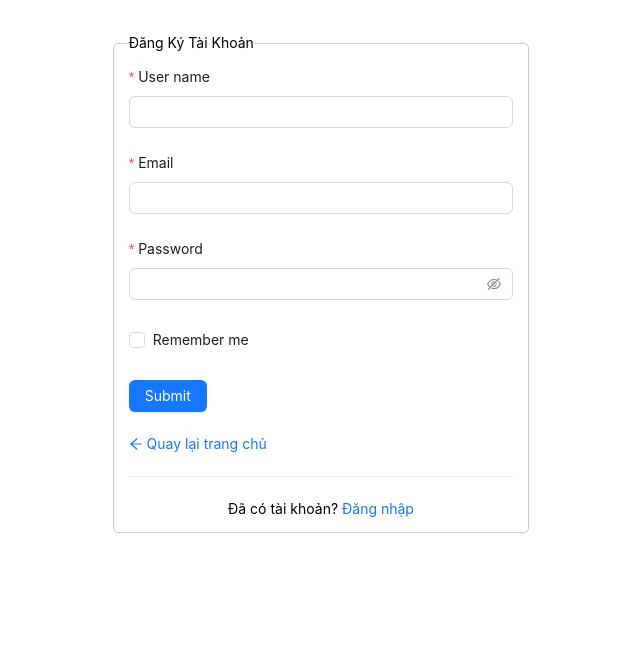
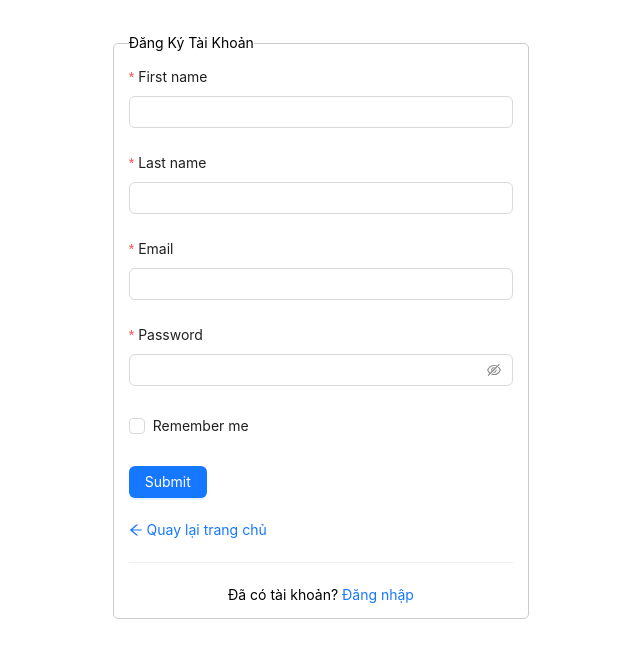
Before and after one commit to MY-LMS-PROJECT/lms-fe-reactjs, a React (Vite) app: page /auth/signup in a window 1280 px wide. Shown: the top 658 px of the page, without its empty margins (351-991 px from the left). Built offline with nearby package versions, Linux system fonts and the light colour scheme.

Commit message:
connect signup api

```diff
--- a/src/App.jsx
+++ b/src/App.jsx
@@ -3,9 +3,6 @@ import { Header } from './components/Header/Header'
 import { useStateContext } from './hooks'
 
 export default function App() {
-  const { state } = useStateContext()
-  console.log(state)
-
   return (
     <>
       <Header />
--- /dev/null
+++ b/src/axios/api.js
@@ -0,0 +1,7 @@
+import axiosCustom from './instance'
+
+export const signUpTeacher = async ({ firstName, lastName, email, password }) => {
+  const apiUrl = '/api/v1/auth/signup/teacher'
+  const data = { firstName, lastName, email, password }
+  return await axiosCustom.post(apiUrl, data)
+}
--- a/src/components/Header/Header.jsx
+++ b/src/components/Header/Header.jsx
@@ -2,8 +2,11 @@ import { Link } from 'react-router-dom'
 import { Button } from 'antd'
 import canvasLogo from './canvas-logo.svg'
 import { Avatar } from '../Avatar/Avatar'
+import { useStateContext } from '@src/hooks'
 
 export const Header = () => {
+  const { state } = useStateContext()
+
   return (
     <>
       <header className='h flex h-16 items-center justify-between px-16 shadow'>
@@ -16,7 +19,9 @@ export const Header = () => {
           <div>Menu</div>
         </div>
         <div className='flex items-center'>
+          {state.auth.isAuth ? (
             <Avatar />
+          ) : (
             <div className='flex gap-3'>
               <Link to={'/auth/login'}>
                 <Button>Đăng nhập</Button>
@@ -25,6 +30,7 @@ export const Header = () => {
                 <Button className=''>Đăng ký</Button>
               </Link>
             </div>
+          )}
         </div>
       </header>
     </>
--- a/src/contexts/stateReducer.js
+++ b/src/contexts/stateReducer.js
@@ -2,8 +2,7 @@ export const initState = {
   auth: {
     isAuth: false,
     user: {
-      name: '',
-      email: '',
+      /* firstName, lastName, email, role: { id name description }, avatar, socialId, id, social, createdAt, updatedAt, deletedAt */
     },
   },
 }
@@ -20,10 +19,7 @@ export const reducer = (state, action) => {
         ...state,
         auth: {
           isAuth: true,
-          user: {
-            name: action.payload.name,
-            email: action.payload.email,
-          },
+          user: { ...action.payload },
         },
       }
 
@@ -32,7 +28,7 @@ export const reducer = (state, action) => {
         ...state,
         auth: {
           isAuth: false,
-          user: { name: '', email: '' },
+          user: {},
         },
       }
 
--- a/src/pages/auth/SignUp.jsx
+++ b/src/pages/auth/SignUp.jsx
@@ -1,23 +1,16 @@
-import { Button, Checkbox, Col, Divider, Form, Input, notification, Row } from 'antd'
+import { Button, Checkbox, Col, Divider, Form, Input, message, notification, Row } from 'antd'
 import { Link, useNavigate } from 'react-router-dom'
 import { ArrowLeftOutlined } from '@ant-design/icons'
+import { useStateContext } from '@src/hooks'
+import { logInAction } from './authAction'
 
 export default function SignUp() {
   const navigate = useNavigate()
+  const { state, dispatch } = useStateContext()
+  console.log(state)
 
   const onFinish = async (values) => {
-    // const { name, email, password } = values;
-    // const res = await signupApi({ name, email, password });
-    // if (res) {
-    //   notification.success({ message: "Đăng ký thành công" });
-    //   console.log(res);
-    //   navigate("/login");
-    // } else {
-    //   notification.error({
-    //     message: "Người dùng đã tồn tại",
-    //   });
-    //   console.log(res);
-    // }
+    logInAction({ values, dispatch, navigate })
   }
 
   return (
@@ -34,12 +27,25 @@ export default function SignUp() {
           <legend>Đăng Ký Tài Khoản</legend>
           <Form name='basic' onFinish={onFinish} autoComplete='off' layout='vertical'>
             <Form.Item
-              label='User name'
-              name='name'
+              label='First name'
+              name='firstName'
               rules={[
                 {
                   required: true,
-                  message: 'Please input your name!',
+                  message: 'Please input your first name!',
+                },
+              ]}
+            >
+              <Input />
+            </Form.Item>
+
+            <Form.Item
+              label='Last name'
+              name='lastName'
+              rules={[
+                {
+                  required: true,
+                  message: 'Please input last name!',
                 },
               ]}
             >
--- /dev/null
+++ b/src/pages/auth/authAction.js
@@ -0,0 +1,35 @@
+import { signUpTeacher } from '@src/axios/api'
+import { ACTION_TYPE } from '@src/contexts/stateReducer'
+import { notification } from 'antd'
+
+export const logInAction = async ({ values, dispatch, navigate }) => {
+  try {
+    const { firstName, lastName, email, password } = values
+
+    const res = await signUpTeacher({ firstName, lastName, email, password })
+    console.log(res)
+    dispatch({ type: ACTION_TYPE.LOG_IN, payload: res.metadata.user })
+    localStorage.setItem('accessToken', res.metadata.tokens.accessToken)
+
+    notification.success({
+      message: 'Đăng ký thành công',
+    })
+
+    navigate('/')
+  } catch (error) {
+    let errMsg = error.response?.data?.message
+
+    if (Array.isArray(errMsg) && errMsg.length > 0) {
+      console.log('message arr', errMsg)
+      let _errMsg = errMsg.reduce((preValue, currentValue) => {
+        return preValue + `${currentValue.field}: ${currentValue.error}, `
+      }, '')
+      errMsg = _errMsg
+    }
+
+    notification.error({
+      message: 'Đăng ký thất bại',
+      description: errMsg,
+    })
+  }
+}
```
Lines whose indentation alone changed are shown as unchanged.
